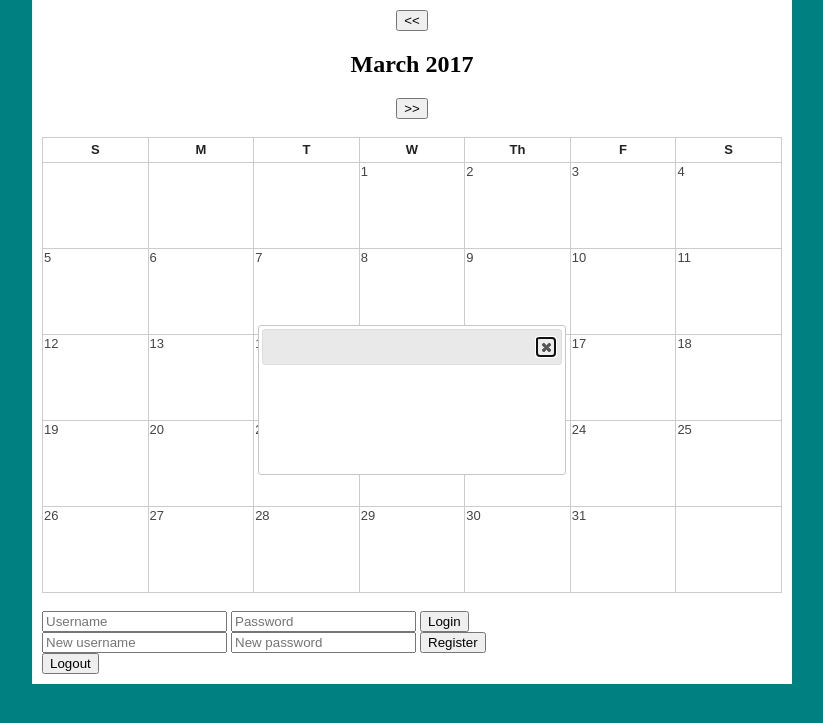
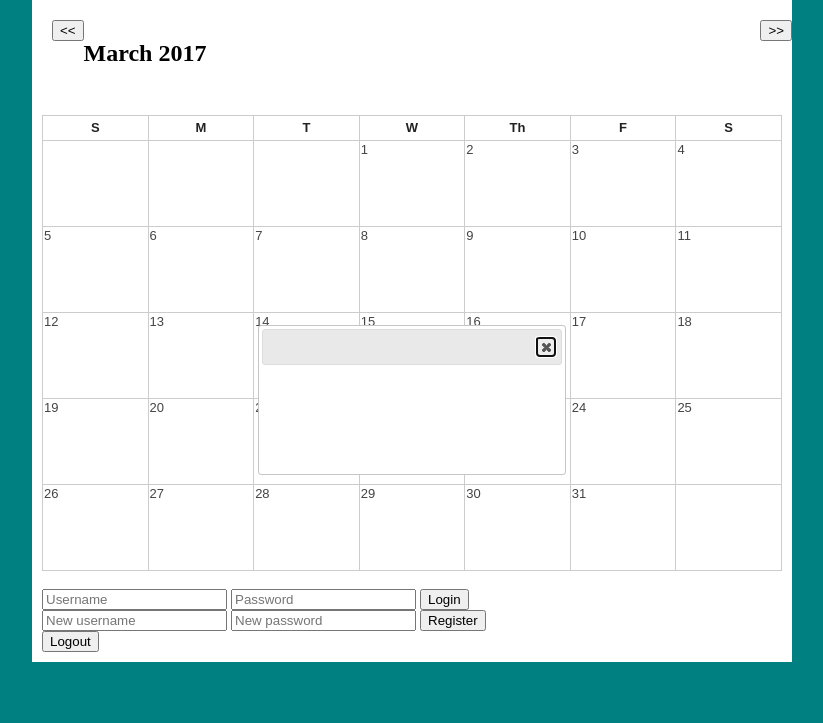
Before and after one commit to austinmprince/Javascript-Calendar, a PHP site: page /Calendar.html in a window 1280 px wide. Shown: the top 723 px of the page, without its empty margins (228-1051 px from the left). Run offline with PHP 8.4, Linux system fonts and the light colour scheme; some libraries are stand-ins or nearby versions.

Commit message:
working on formatting"

```diff
--- a/Calendar.html
+++ b/Calendar.html
@@ -12,7 +12,7 @@
 </head>
 <body><div id="main">
 <div id="calendarview">
-	<div class="headercontent">
+	<div id="headercontent">
   <header>
     <button id="prev_month_btn"> << </button>
     <h2 id="month_display">March 2017</h2>
--- a/calendar.css
+++ b/calendar.css
@@ -41,10 +41,20 @@ tr:first-child td {
   vertical-align: center;
 
 }
-.headercontent{
+#month_display {
+  display: inline-block;
+  text-align: center;
+}
+#prev_month_btn {
+  float: left;
+}
+#next_month_btn {
+  float: right;
+}
+#headercontent{
   width:100%;
-  margin:0 auto;
-  display:block;
+  margin: 10px;
+  padding: 10px
   text-align:center;
 
 }
```
